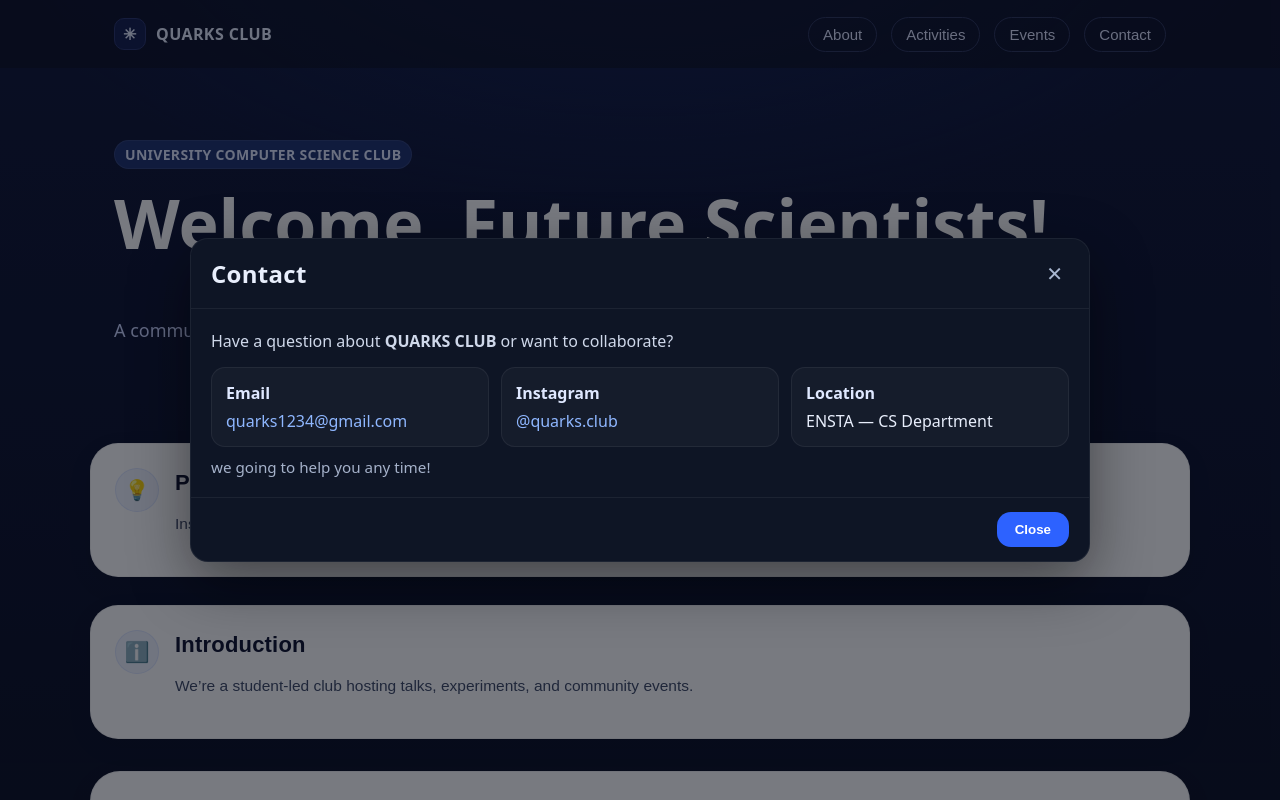
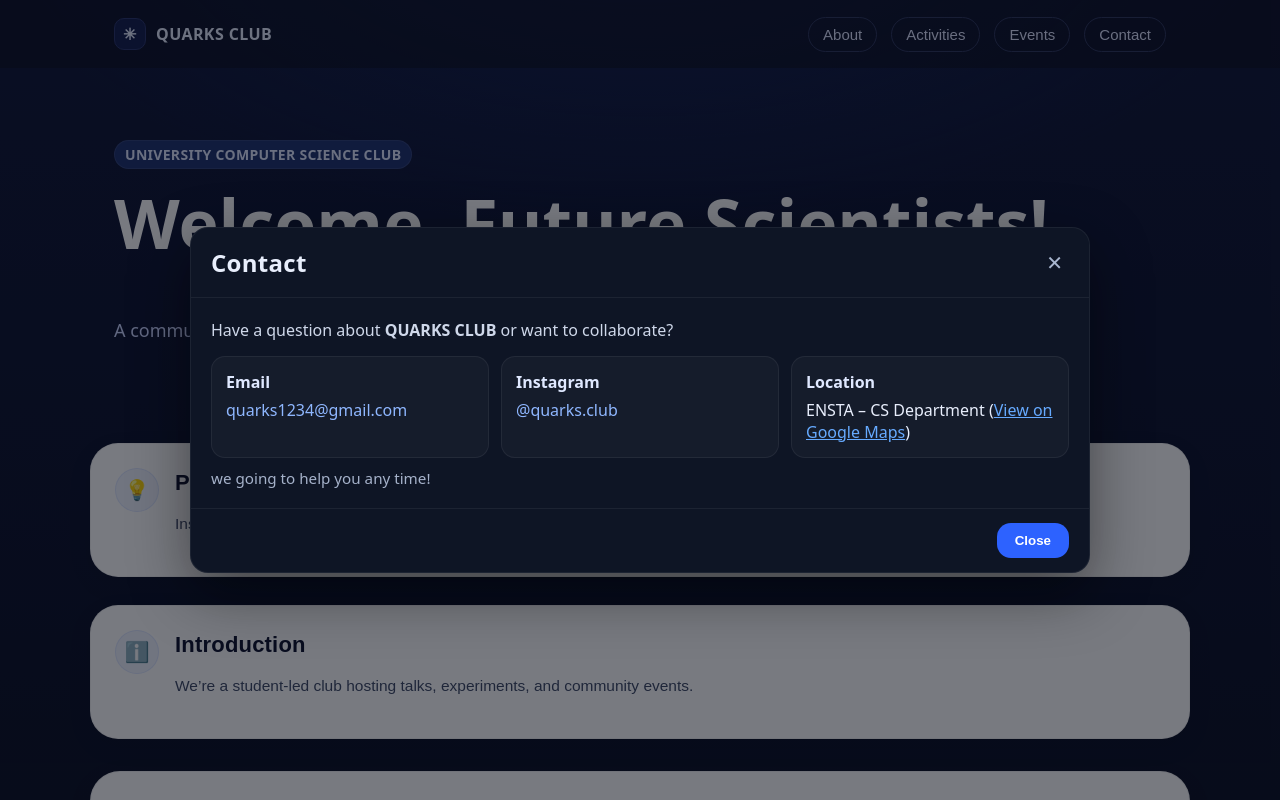
Before and after one commit to fatnaghall/webPage, a React (Vite) app: page / in a window 1280 px wide. Both pictures are taken after a click on the button "Contact". Shown: the top 800 px of the page. Built offline with nearby package versions, Linux system fonts and the light colour scheme.

Commit message:
Final contenttt + oooverlay styling + GH Pages base

```diff
--- a/src/components/ContactModal.jsx
+++ b/src/components/ContactModal.jsx
@@ -59,12 +59,23 @@
 
             <div className="cm-card">
               <div className="cm-card-title">Location</div>
-              <div>ENSTA — CS Department</div>
+              <div>
+                ENSTA – CS Department (
+                <a
+                  href="https://maps.app.goo.gl/wfe5Kw2LWJCFhde7A"
+                  target="_blank"
+                  rel="noopener noreferrer"
+                  style={{ color: "#66aaff", textDecoration: "underline" }}
+                >
+                  View on Google Maps
+                </a>
+                )
+              </div>
             </div>
-          </div>
+          </div> {/* ← إغلاق شبكة البطاقات هنا */}
 
           <p className="cm-note">
-           we going to help you any time!
+            we going to help you any time!
           </p>
         </div>
 
```
